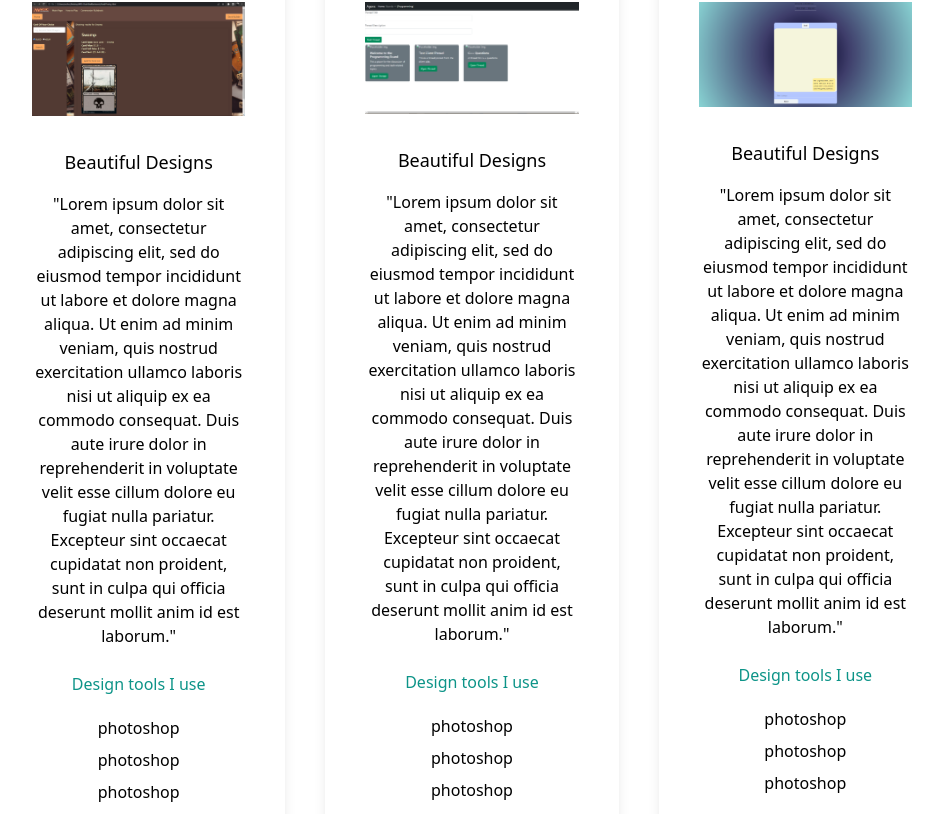
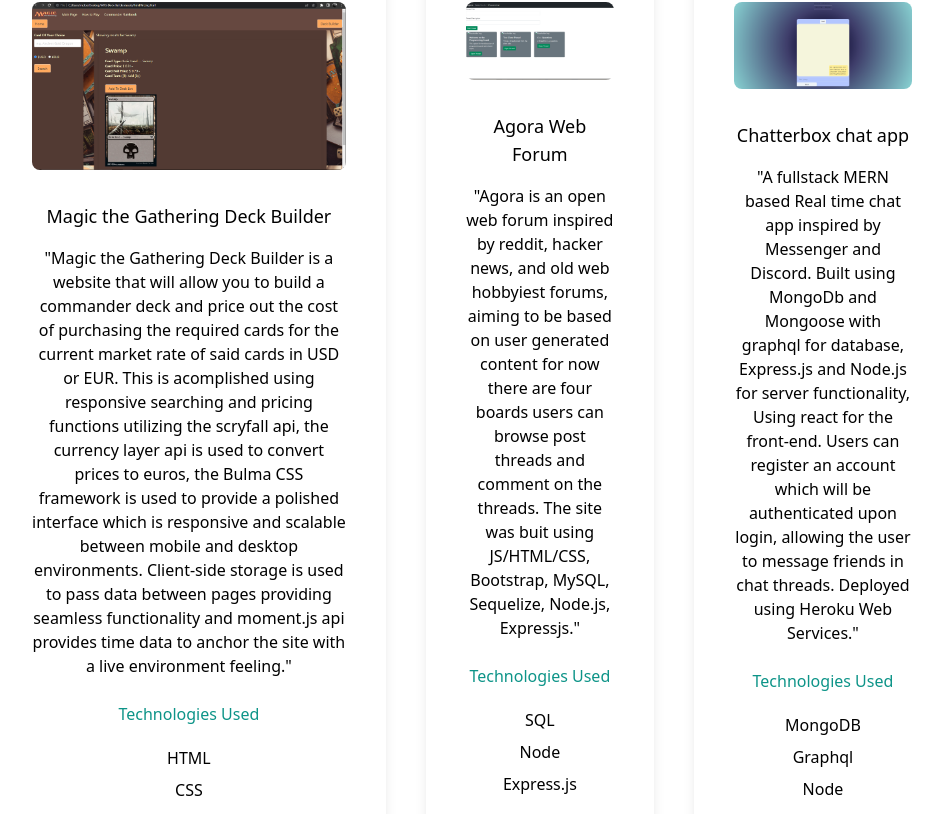
Before and after one commit to mcfoote/react-professional-portfolio, a Next.js app: page / in a window 1280 px wide. Shown: the part 1538-2352 px from the top of the page, without its empty margins (168-1111 px from the left). Built offline with nearby package versions, Linux system fonts and the light colour scheme.

Commit message:
work on project slides

```diff
--- a/pages/index.js
+++ b/pages/index.js
@@ -82,46 +82,45 @@
           </div>
           <div className="lg:flex gap-10">
             <div className="text-center shadow-lg p-10 rounded-xl my-10">
-              <Image src={project1} className="mx-auto"/>
-              <h3 className="text-lg font-medium pt-8 pb-2">Beautiful Designs</h3>
+              <Image src={project1} className="mx-auto rounded-lg"/>
+              <h3 className="text-lg font-medium pt-8 pb-2">Magic the Gathering Deck Builder</h3>
               <p className="py-2">
-                "Lorem ipsum dolor sit amet, consectetur adipiscing elit, sed do eiusmod tempor incididunt ut labore et dolore magna aliqua.
-                Ut enim ad minim veniam, quis nostrud exercitation ullamco laboris nisi ut aliquip ex ea commodo consequat.
-                Duis aute irure dolor in reprehenderit in voluptate velit esse cillum dolore eu fugiat nulla pariatur.
-                Excepteur sint occaecat cupidatat non proident, sunt in culpa qui officia deserunt mollit anim id est laborum."
+                "Magic the Gathering Deck Builder is a website that will allow you to build a commander deck and price out the cost of purchasing the required cards for the current market rate of said cards in USD or EUR.
+                This is acomplished using responsive searching and pricing functions utilizing the scryfall api, the currency layer api is used to convert prices to euros,
+                the Bulma CSS framework is used to provide a polished interface which is responsive and scalable between mobile and desktop environments.
+                Client-side storage is used to pass data between pages providing seamless functionality and moment.js api provides time data to anchor the site with a live environment feeling."
               </p>
-              <h4 className="py-4 text-teal-600">Design tools I use</h4>
-              <p className="text-fray-800 py-1">photoshop</p>
-              <p className="text-fray-800 py-1">photoshop</p>
-              <p className="text-fray-800 py-1">photoshop</p>
+              <h4 className="py-4 text-teal-600">Technologies Used</h4>
+              <p className="text-fray-800 py-1">HTML</p>
+              <p className="text-fray-800 py-1">CSS</p>
+              <p className="text-fray-800 py-1">Javascript</p>
             </div>
             <div className="text-center shadow-lg p-10 rounded-xl my-10">
-              <Image src={project2} className="mx-auto"/>
-              <h3 className="text-lg font-medium pt-8 pb-2">Beautiful Designs</h3>
+              <Image src={project2} className="mx-auto rounded-lg"/>
+              <h3 className="text-lg font-medium pt-8 pb-2">Agora Web Forum</h3>
               <p className="py-2">
-                "Lorem ipsum dolor sit amet, consectetur adipiscing elit, sed do eiusmod tempor incididunt ut labore et dolore magna aliqua.
-                Ut enim ad minim veniam, quis nostrud exercitation ullamco laboris nisi ut aliquip ex ea commodo consequat.
-                Duis aute irure dolor in reprehenderit in voluptate velit esse cillum dolore eu fugiat nulla pariatur.
-                Excepteur sint occaecat cupidatat non proident, sunt in culpa qui officia deserunt mollit anim id est laborum."
+                "Agora is an open web forum inspired by reddit, hacker news, and old web hobbyiest forums,
+                aiming to be based on user generated content for now there are four boards users can browse post threads and comment on the threads.
+                The site was buit using JS/HTML/CSS, Bootstrap, MySQL, Sequelize, Node.js, Expressjs."
               </p>
-              <h4 className="py-4 text-teal-600">Design tools I use</h4>
-              <p className="text-fray-800 py-1">photoshop</p>
-              <p className="text-fray-800 py-1">photoshop</p>
-              <p className="text-fray-800 py-1">photoshop</p>
+              <h4 className="py-4 text-teal-600">Technologies Used</h4>
+              <p className="text-fray-800 py-1">SQL</p>
+              <p className="text-fray-800 py-1">Node</p>
+              <p className="text-fray-800 py-1">Express.js</p>
             </div>
             <div className="text-center shadow-lg p-10 rounded-xl my-10">
-              <Image src={project3} className="mx-auto"/>
-              <h3 className="text-lg font-medium pt-8 pb-2">Beautiful Designs</h3>
+              <Image src={project3} className="mx-auto rounded-lg"/>
+              <h3 className="text-lg font-medium pt-8 pb-2">Chatterbox chat app</h3>
               <p className="py-2">
-                "Lorem ipsum dolor sit amet, consectetur adipiscing elit, sed do eiusmod tempor incididunt ut labore et dolore magna aliqua.
-                Ut enim ad minim veniam, quis nostrud exercitation ullamco laboris nisi ut aliquip ex ea commodo consequat.
-                Duis aute irure dolor in reprehenderit in voluptate velit esse cillum dolore eu fugiat nulla pariatur.
-                Excepteur sint occaecat cupidatat non proident, sunt in culpa qui officia deserunt mollit anim id est laborum."
+                "A fullstack MERN based Real time chat app inspired by Messenger and Discord.
+                Built using MongoDb and Mongoose with graphql for database, Express.js and Node.js for server functionality, Using react for the front-end.
+                Users can register an account which will be authenticated upon login, allowing the user to message friends in chat threads.
+                Deployed using Heroku Web Services."
               </p>
-              <h4 className="py-4 text-teal-600">Design tools I use</h4>
-              <p className="text-fray-800 py-1">photoshop</p>
-              <p className="text-fray-800 py-1">photoshop</p>
-              <p className="text-fray-800 py-1">photoshop</p>
+              <h4 className="py-4 text-teal-600">Technologies Used</h4>
+              <p className="text-fray-800 py-1">MongoDB</p>
+              <p className="text-fray-800 py-1">Graphql</p>
+              <p className="text-fray-800 py-1">Node</p>
             </div>
           </div>
         </section>
@@ -135,17 +134,6 @@
               Excepteur sint occaecat cupidatat non proident, sunt in culpa qui officia deserunt mollit anim id est laborum."
             </p>
           </div>
-          <div className="felx flex-co gap-10 py-10 lg:flex-row lg:flex-wrap">
-            <div className="basis-1/3 flex-1">
-              <Image src={project1} className="rounded-lg object-cover" width={'50%'} height="50%" layout="responsive"/>
-            </div>
-            <div className="basis-1/3 flex-1">
-              <Image src={project2} className="rounded-lg object-cover" width={'50%'} height="50%" layout="responsive"/>
-            </div>
-            <div className="basis-1/3 flex-1">
-              <Image src={project3} className="rounded-lg object-cover" width={'50%'} height="50%" layout="responsive"/>
-            </div>
-          </div>
         </section>
       </main>
     </div>
```
